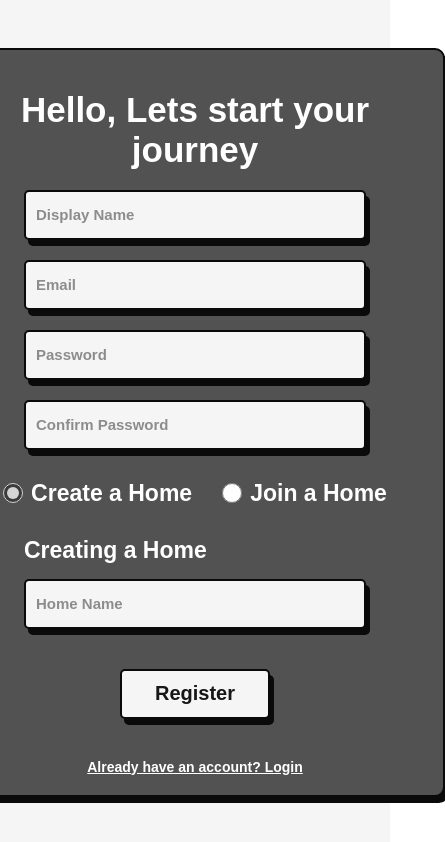
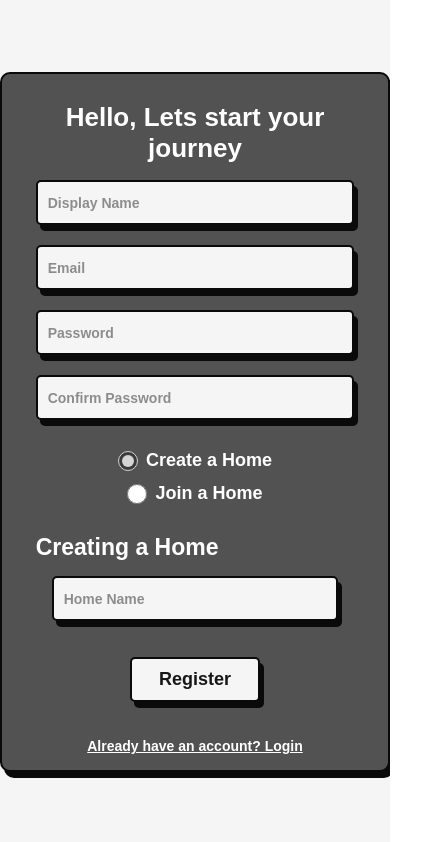
Before and after one commit to zahraai3/homehub, a React (Vite) app in the folder client/: page /register in a window 390 px wide. Shown: the whole page, 445 px wide, since content can reach past the window. Built offline with nearby package versions, Linux system fonts and the light colour scheme; no server answers; a web font is replaced by a local one.

Commit message:
fix: made the style responsive for mobiles

```diff
--- a/client/src/features/auth/components/RegisterForm.module.css
+++ b/client/src/features/auth/components/RegisterForm.module.css
@@ -161,3 +161,52 @@
 .switchLink:hover {
   color: var(--border-strong);
 }
+
+@media (max-width: 600px) {
+  .wrapper {
+    min-width: unset;
+    width: 100%;
+    max-width: 100%;
+    box-sizing: border-box;
+    padding: 16px;
+  }
+
+  .title {
+    font-size: 26px;
+    margin: 12px 0 16px 0;
+  }
+
+  .flip-card__input,
+  .homeName,
+  .inviteCode {
+    width: 90%;
+    height: 45px;
+    font-size: 14px;
+  }
+
+  .flip-card__btn {
+    width: 130px;
+    height: 45px;
+    font-size: 18px;
+    margin: 16px 0;
+  }
+
+  .creatChoice {
+    flex-direction: column;
+    gap: 12px;
+  }
+
+  .creatChoice label {
+    font-size: 18px;
+  }
+
+  .createInputs,
+  .joinInputs {
+    width: 90%;
+  }
+
+  .error-message {
+    margin-left: 5%;
+    font-size: 12px;
+  }
+}
--- a/client/src/features/dashboard/DashboardPage.module.css
+++ b/client/src/features/dashboard/DashboardPage.module.css
@@ -62,3 +62,26 @@
     color: var(--text-primary)
 
 }
+
+
+@media (max-width: 480px) {
+  .container {
+    padding: 10px 12px;
+  }
+
+  .header {
+    flex-wrap: wrap;
+    gap: 8px;
+  }
+
+  .cardContainer {
+    grid-template-columns: 1fr;
+    gap: 16px;
+    margin-top: 16px;
+    margin-bottom: 20px;
+  }
+
+  .recentActiv p {
+    font-size: 18px;
+  }
+}
--- a/client/src/features/dashboard/components/Card.module.css
+++ b/client/src/features/dashboard/components/Card.module.css
@@ -83,3 +83,40 @@
   font-size: 20px;
   font-weight: 500;
 }
+/* الشاشات الصغيرة (هواتف) */
+@media (max-width: 400px) {
+  .ppc-card {
+    min-width: unset;
+    max-width: 100%;
+    width: 100%;
+    box-sizing: border-box;
+    padding: 14px 16px;
+  }
+
+  .ppc-title {
+    font-size: 10px;
+  }
+
+  .ppc-deadline {
+    font-size: 16px;
+  }
+
+  .ppc-row {
+    font-size: 18px;
+    flex-wrap: wrap;
+    gap: 8px;
+  }
+
+  .ppc-label {
+    font-size: 18px;
+  }
+
+  .ppc-pay-btn {
+    font-size: 9px;
+    padding: 5px 10px;
+  }
+
+  .emptyData {
+    font-size: 16px;
+  }
+}
--- a/client/src/features/members/MembersPage.module.css
+++ b/client/src/features/members/MembersPage.module.css
@@ -103,3 +103,33 @@
 .deleteBtn:hover {
   color: #8e0000;
 }
+
+/* الشاشات الصغيرة (هواتف) */
+@media (max-width: 480px) {
+  .container {
+    padding: 12px;
+  }
+
+  .grid {
+    grid-template-columns: 1fr;
+    gap: 12px;
+  }
+
+  .titleCell {
+    font-size: 20px;
+  }
+
+  .labelCell,
+  .valueCell {
+    font-size: 15px;
+  }
+
+  .valueCell p {
+    font-size: 16px;
+  }
+
+  .stateMessage {
+    padding: 16px;
+    font-size: 16px;
+  }
+}
--- a/client/src/features/members/components/InviteCodeBox.module.css
+++ b/client/src/features/members/components/InviteCodeBox.module.css
@@ -43,3 +43,29 @@
   background: var(--primary);
   color: var(--text-on-primary);
 }
+
+/* الشاشات الصغيرة (هواتف) */
+@media (max-width: 480px) {
+  .box {
+    width: 90%;
+    box-sizing: border-box;
+    flex-wrap: wrap;
+    justify-content: center;
+    padding: 6px 9px;
+    gap: 8px;
+  }
+
+  .label {
+    font-size: 15px;
+  }
+
+  .code {
+    font-size: 16px;
+    letter-spacing: 1px;
+  }
+
+  .copyBtn {
+    font-size: 10px;
+    padding: 3px 8px;
+  }
+}
```
